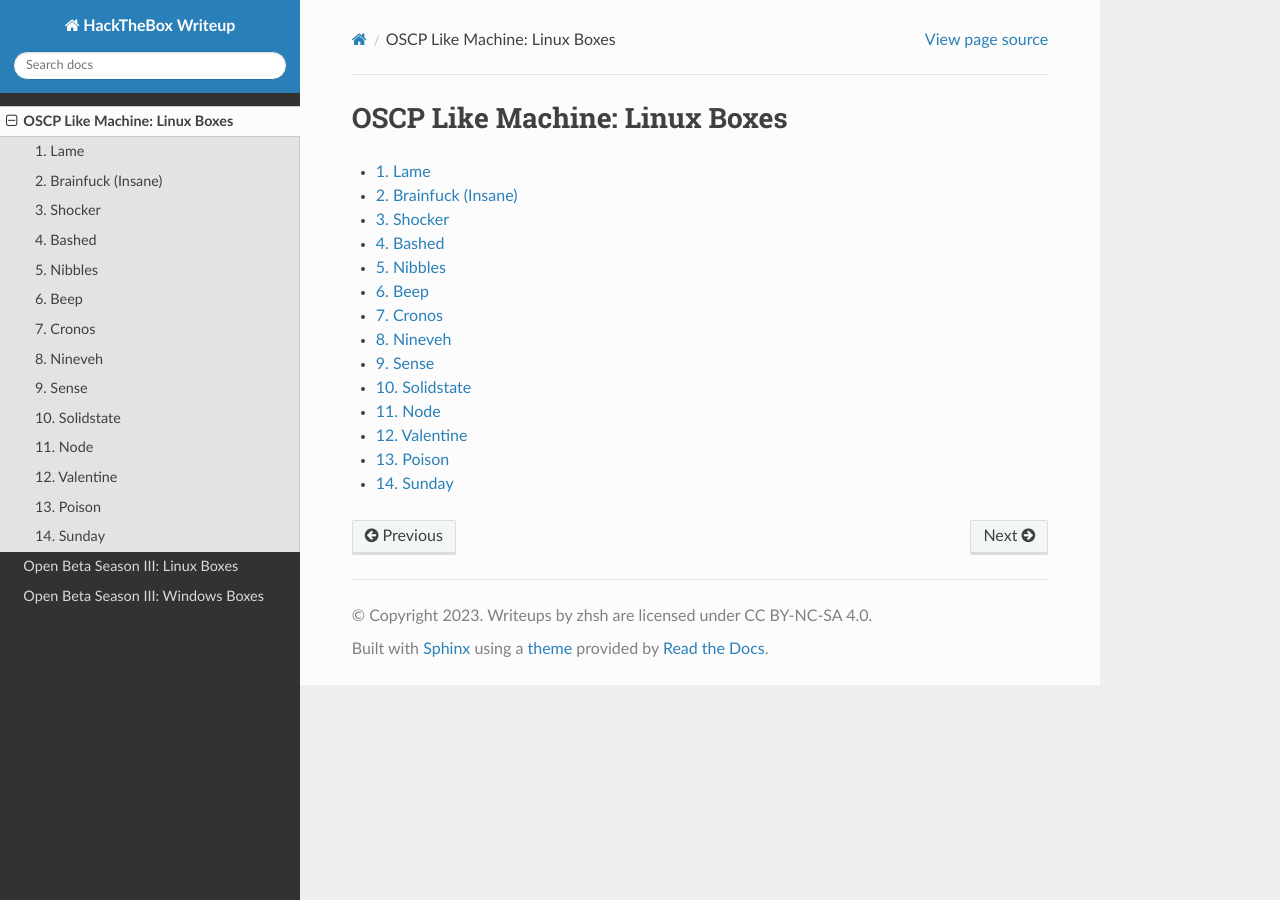
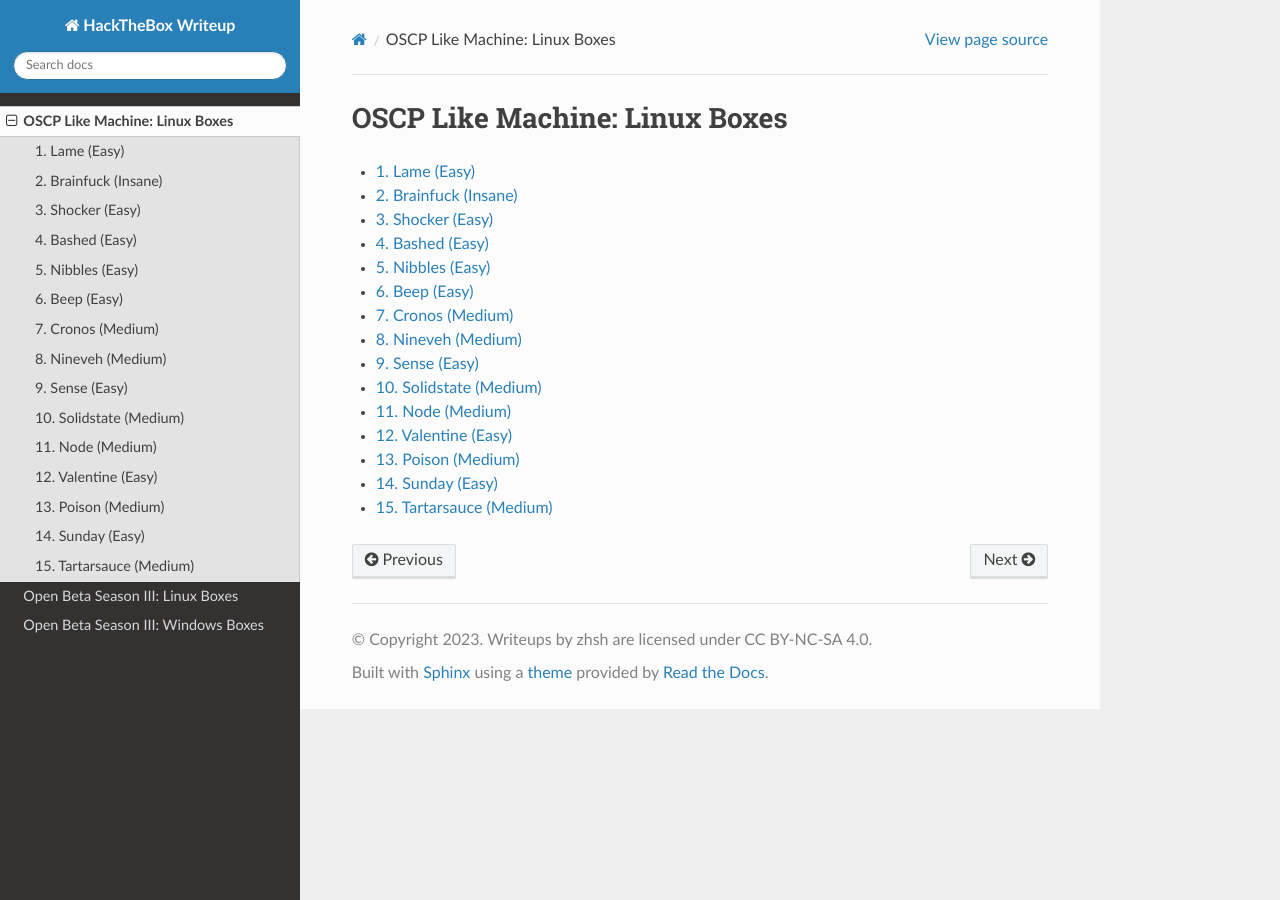
Before and after one commit to zhsh9/HackTheBox-Writeup, a Sphinx documentation site: the page built from source/linux/index.rst, in a window 1280 px wide. Built offline with Sphinx 7.4.7 and the Read the Docs theme 2.0.0, drawn with Linux system fonts in a browser that asks for light colours.

Commit message:
[*] update repo list

```diff
--- a/source/linux/index.rst
+++ b/source/linux/index.rst
@@ -5,17 +5,18 @@
    :numbered:
    :maxdepth: 1
 
-   Lame
+   Lame (Easy) <Lame>
    Brainfuck (Insane) <Brainfuck>
-   Shocker
-   Bashed
-   Nibbles
-   Beep
-   Cronos
-   Nineveh
-   Sense
-   Solidstate
-   Node
-   Valentine
-   Poison
-   Sunday
+   Shocker (Easy) <Shocker>
+   Bashed (Easy) <Bashed>
+   Nibbles (Easy) <Nibbles>
+   Beep (Easy) <Beep>
+   Cronos (Medium) <Cronos>
+   Nineveh (Medium) <Nineveh>
+   Sense (Easy) <Sense>
+   Solidstate (Medium) <Solidstate>
+   Node (Medium) <Node>
+   Valentine (Easy) <Valentine>
+   Poison (Medium) <Poison>
+   Sunday (Easy) <Sunday>
+   Tartarsauce (Medium) <Tartarsauce>
```
Also changed, not shown: README.md (+18 -17 lines), source/linux/Tartarsauce.md (added, +11 -0 lines).
